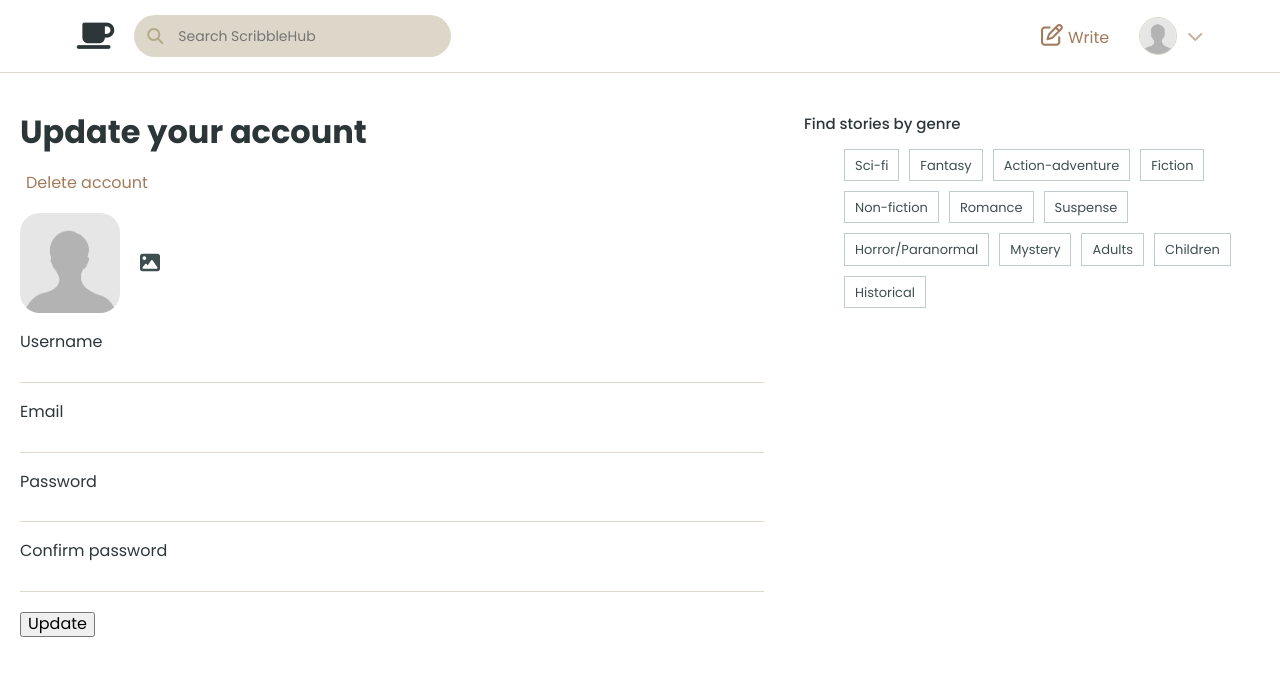
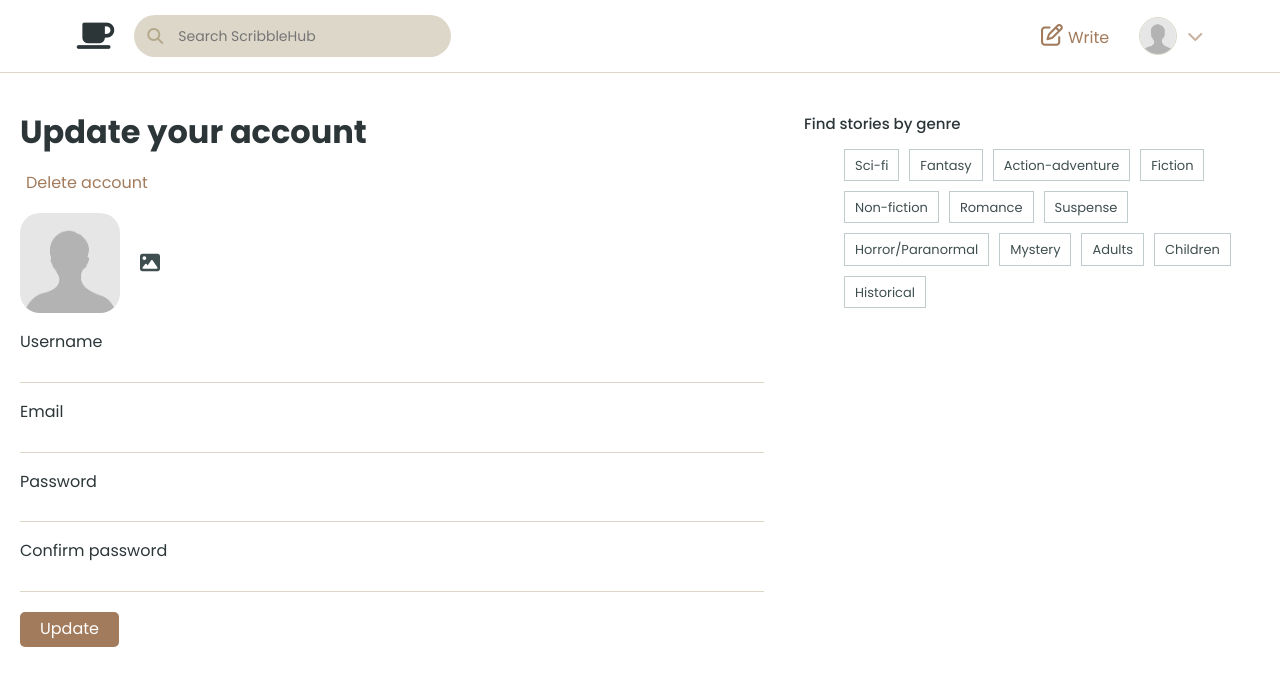
Before and after one commit to Jorge-PMarin/scribble-app, a React (Vite) app: page / in a window 1280 px wide. Shown: the top 686 px of the page. Built offline with nearby package versions, Linux system fonts and the light colour scheme.

Commit message:
Button finished

```diff
--- a/src/Pages/SettingsPage.jsx
+++ b/src/Pages/SettingsPage.jsx
@@ -1,6 +1,7 @@
 import { useState, useRef } from 'react';
 import imgUrl from '../../public/anonymousUser.png';
 import SideBar from '../components/SideBar';
+import Button from '../components/Button';
 
 export default function SettingsPage() {
   const [formData, setFormData] = useState({
@@ -119,7 +120,7 @@ export default function SettingsPage() {
             />
           </div>
 
-          <button type="submit">Update</button>
+          <Button buttonText={'Update'} />
         </form>
       </main>
       <SideBar />
--- /dev/null
+++ b/src/components/Button.jsx
@@ -0,0 +1,3 @@
+export default function Button({buttonText}) {
+  return <button className="button">{buttonText}</button>;
+}
--- a/src/components/Write.jsx
+++ b/src/components/Write.jsx
@@ -1,5 +1,6 @@
 import TextareaAutosize from 'react-textarea-autosize';
 import imgURL from '../../public/notebookOnTable.jpg';
+import Button from './Button';
 
 export default function Write() {
   return (
@@ -27,7 +28,8 @@ export default function Write() {
             placeholder="Tell your story..."
           />
         </div>
-        <button className="write__form__btn">Publish</button>
+        {/* <button className="write__form__btn">Publish</button> */}
+        <Button buttonText={'Publish!'} />
       </form>
     </main>
   );
--- /dev/null
+++ b/src/styles/components/_button.scss
@@ -0,0 +1,14 @@
+@use '../base/variables';
+
+.button {
+  padding: 0.8rem 2rem;
+  border-radius: 0.5rem;
+  border: none;
+  background-color: variables.$light-brown;
+  cursor: pointer;
+  color: #fff;
+
+  &:hover {
+    background-color: darken(variables.$light-brown, 5%);
+  }
+}
--- a/src/styles/main.css
+++ b/src/styles/main.css
@@ -911,3 +911,14 @@ body {
     padding: 2rem;
   }
 }
+.button {
+  padding: 0.8rem 2rem;
+  border-radius: 0.5rem;
+  border: none;
+  background-color: #a27b5c;
+  cursor: pointer;
+  color: #fff;
+}
+.button:hover {
+  background-color: #926f53;
+}
--- a/src/styles/main.scss
+++ b/src/styles/main.scss
@@ -12,3 +12,4 @@
 @use './components/singlePost';
 @use './components/write';
 @use './pages/settingsPage';
+@use './components/button';
```
Also changed, not shown: 2 other files (tests, documents, lock files or other folders).
